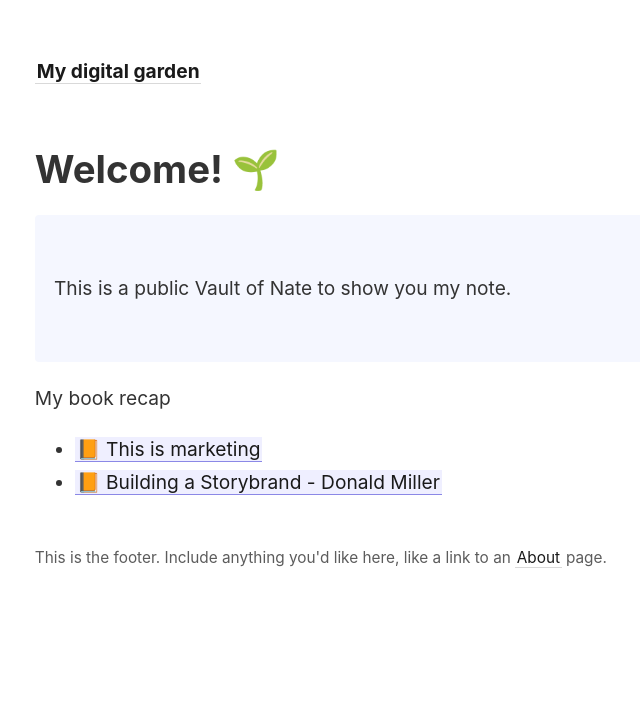
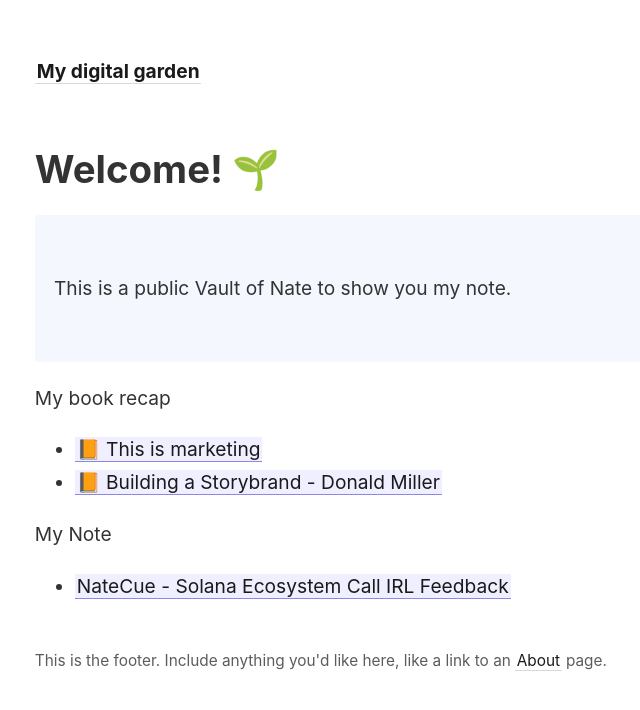
Before and after one commit to nateQQ/digital_garden, a Jekyll site: the page built from _pages/index.md, in a window 1280 px wide. Shown: the top 710 px of the page, without its empty margins (42-682 px from the left). Built offline with Jekyll 4.4.1, drawn with Linux system fonts in a browser that asks for light colours.

Commit message:
udpate nate note

```diff
--- a/_pages/index.md
+++ b/_pages/index.md
@@ -15,6 +15,9 @@ My book recap
 - [[📙 This is marketing]]
 - [[📙 Building a Storybrand - Donald Miller]]
 
+My Note
+- [[NateCue - Solana Ecosystem Call IRL Feedback]]
+
 <style>
   .wrapper {
     max-width: 46em;
```
Also changed, not shown: 1 other file.
